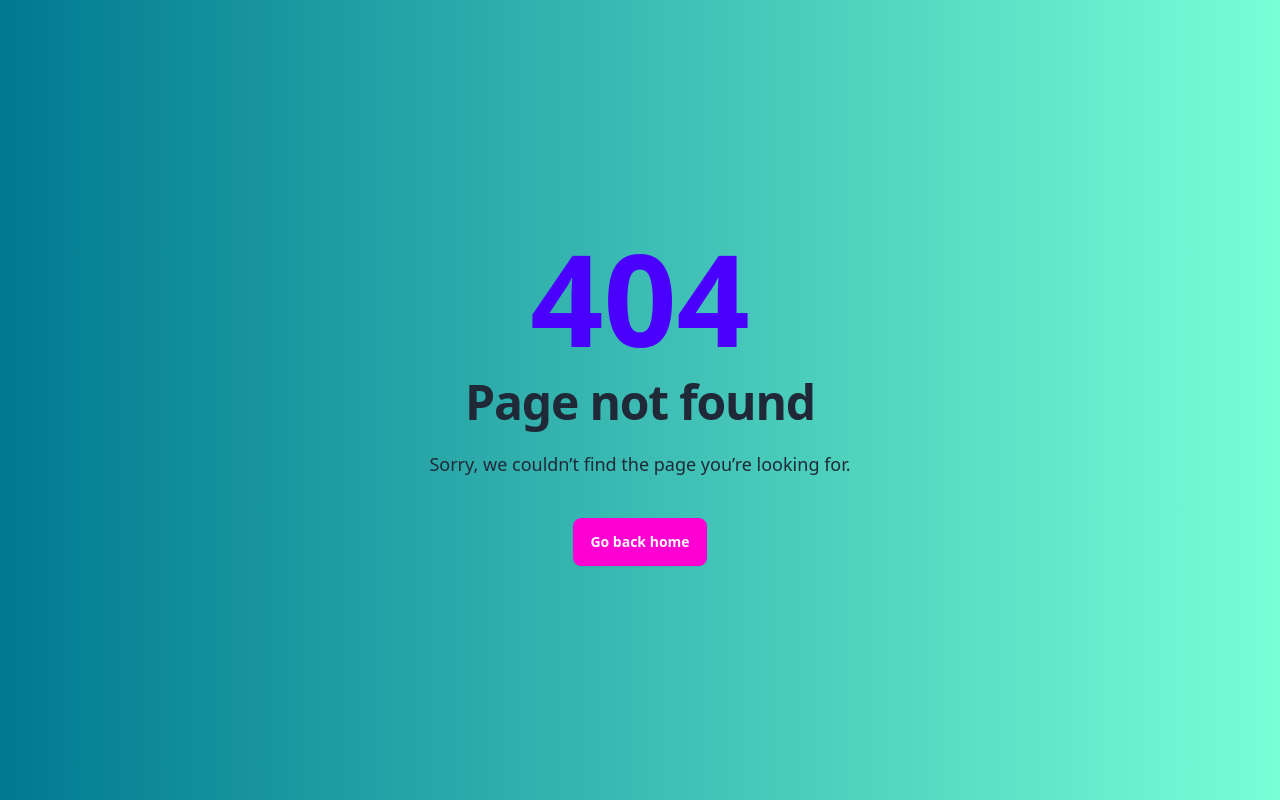
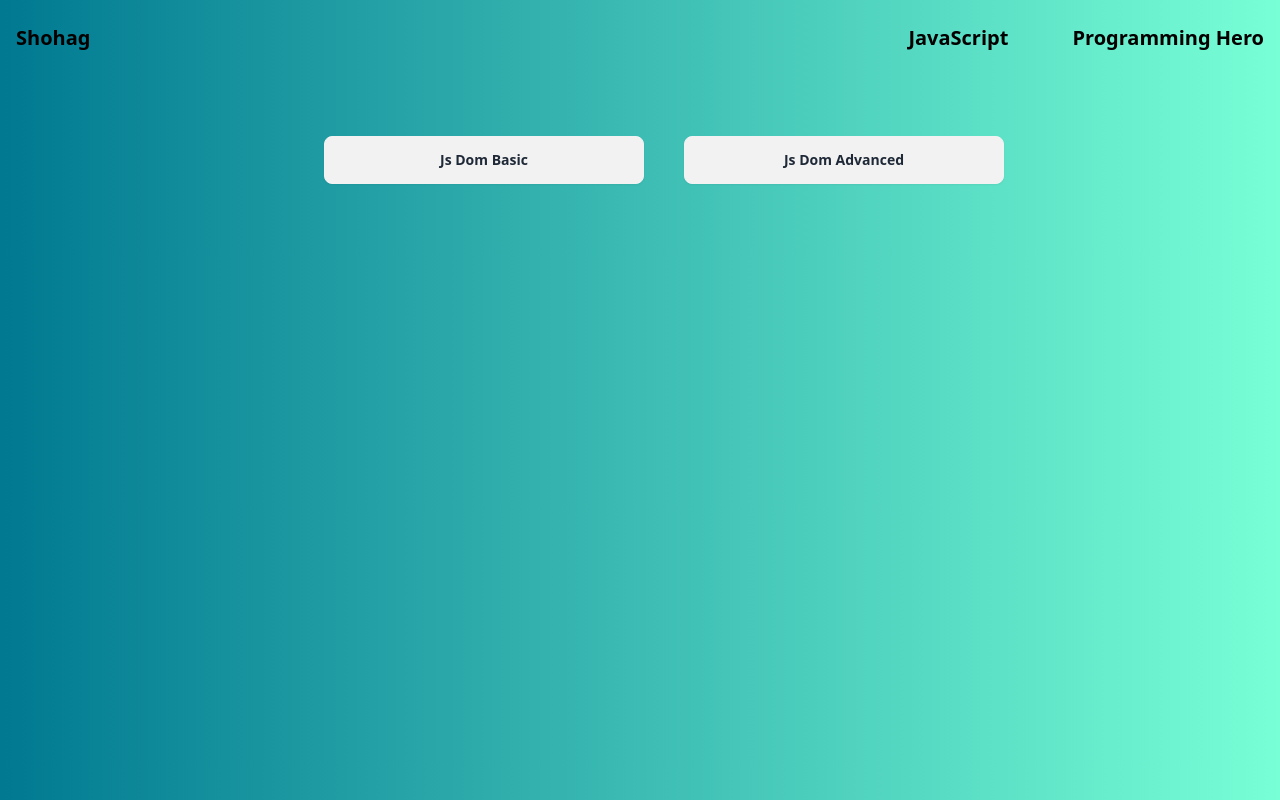
Before and after one commit to Ebadur-Rahman-Shohag/CodeClarified, a React (Vite) app: page /domjs in a window 1280 px wide. Before the commit this address had no page. Built offline with nearby package versions, Linux system fonts and the light colour scheme.

Commit message:
added js dom

```diff
--- /dev/null
+++ b/index.js
@@ -0,0 +1,3 @@
+console.log("April");
+printf("April")
+print("April")
--- a/src/App.jsx
+++ b/src/App.jsx
@@ -3,6 +3,7 @@ import HomeLayout from "./Pages/HomeLayout";
 import Error from "./Pages/Error";
 import Landing from "./Pages/Landing";
 import JavaScript from "./Pages/JavaScript";
+import Dom from "./Pages/ProgrammingHero";
 import ReactJs from "./Pages/ReactJs";
 import NodeJs from "./Pages/NodeJs";
 import ErrorElement from "./components/ErrorElement";
@@ -30,6 +31,11 @@ const router = createBrowserRouter([
         errorElement: <ErrorElement />,
       },
       {
+        path: "domjs",
+        element: <Dom />,
+        errorElement: <ErrorElement />,
+      },
+      {
         path: "react",
         element: <ReactJs />,
         errorElement: <ErrorElement />,
--- /dev/null
+++ b/src/Pages/ProgrammingHero.jsx
@@ -0,0 +1,18 @@
+
+import ProgrammingHeroTopic from "../components/ProgrammingHeroTopic";
+import { heroData } from "../data/data";
+
+
+function Dom() {
+    return (
+        <div className="w-full">
+            <div className="flex flex-wrap justify-center align-start container mx-auto mt-14 px-4 lg:px-0">
+                {heroData.map((el) => (
+                    <ProgrammingHeroTopic key={el.id} title={el.title} data={el.data} />
+                ))}
+            </div>
+        </div>
+    );
+}
+
+export default Dom;
--- a/src/Pages/ReactJs.jsx
+++ b/src/Pages/ReactJs.jsx
@@ -15,4 +15,5 @@ function ReactJs() {
   );
 }
 
+console.log("April");
 export default ReactJs;
--- a/src/components/JavaScriptTopic.jsx
+++ b/src/components/JavaScriptTopic.jsx
@@ -12,7 +12,7 @@ function JavaScriptTopic({ title, data }) {
         <ul>
           {data.map((el) => (
             <li key={el.id}>
-              <a title={el.title} href={el.href} className="block truncate">
+              <a title={el.title} href={el.href} className="block truncate" target="_blank">
                 {el.title}
               </a>
             </li>
--- a/src/components/Navbar.jsx
+++ b/src/components/Navbar.jsx
@@ -1,5 +1,5 @@
 import { Link } from "react-router-dom";
-import { useState } from 'react';
+import { useState } from "react";
 
 function Navbar() {
   const [isOpen, setIsOpen] = useState(false);
@@ -8,16 +8,28 @@ function Navbar() {
     <nav className="w-full bg-gradient-to-left from-#78ffd6 to-#007991 text-xl font-bold text-black">
       <div className="container mx-auto flex justify-between items-center px-4 py-2">
         <Link to="/">Shohag</Link>
-        <button
-          className=" md:hidden"
-          onClick={() => setIsOpen(!isOpen)}>
-          {isOpen ? 'Close' : 'Menu'}
+        <button className=" md:hidden" onClick={() => setIsOpen(!isOpen)}>
+          {isOpen ? "Close" : "Menu"}
         </button>
-        <div className={`flex-col md:flex-row gap-x-16 py-4 md:flex ${isOpen ? 'flex' : 'hidden'}`}>
-          <Link to="/timeline" className="block text-center">TimeLine</Link>
-          <Link to="/javascript" className="block text-center">JavaScript</Link>
-          <Link to="/react" className="block text-center">ReactJs</Link>
-          <Link to="/node" className="block text-center">NodeJs</Link>
+        <div
+          className={`flex-col md:flex-row gap-x-16 py-4 md:flex ${isOpen ? "flex" : "hidden"
+            }`}
+        >
+          {/* <Link to="/timeline" className="block text-center">
+            TimeLine
+          </Link> */}
+          <Link to="/javascript" className="block text-center">
+            JavaScript
+          </Link>
+          <Link to="/domjs" className="block text-center">
+            Programming Hero
+          </Link>
+          {/* <Link to="/react" className="block text-center">
+            ReactJs
+          </Link> */}
+          {/* <Link to="/node" className="block text-center">
+            NodeJs
+          </Link> */}
         </div>
       </div>
     </nav>
--- /dev/null
+++ b/src/components/ProgrammingHeroTopic.jsx
@@ -0,0 +1,26 @@
+/* eslint-disable react/prop-types */
+function ProgrammingHeroTopic({ title, data }) {
+    return (
+        <div className="md:ml-10 dropdown w-full md:w-1/2 lg:w-1/3 xl:w-1/4">
+            <button tabIndex={0} role="button" className="btn m-1 w-full">
+                {title}
+            </button>
+            <div
+                tabIndex={0}
+                className="dropdown-content z-10 menu shadow bg-base-100 rounded-box w-full max-w-sm max-h-80 overflow-y-auto"
+            >
+                <ul>
+                    {data.map((el) => (
+                        <li key={el.id}>
+                            <a title={el.title} href={el.href} className="block truncate" target="_blank">
+                                {el.title}
+                            </a>
+                        </li>
+                    ))}
+                </ul>
+            </div>
+        </div>
+    );
+}
+
+export default ProgrammingHeroTopic;
--- a/src/components/ReactTopic.jsx
+++ b/src/components/ReactTopic.jsx
@@ -13,8 +13,9 @@ function ReactTopic({ title, data }) {
         >
           <ul>
             {data.map((el) => (
+              console.log(el),
               <li key={el.id}>
-              <a title={el.title} href={el.href} className="block truncate">
+                <a title={el.title} href={el.href} className="block truncate" target="_blank">
                   {el.title}
                 </a>
               </li>
--- a/src/data/data.jsx
+++ b/src/data/data.jsx
@@ -227,7 +227,6 @@ const javascriptData = [
         title: "8. A Simple Project",
         href: "https://chat.openai.com/share/e585ab60-a3e9-4ae3-ae58-f8be47f3af87",
       },
-
     ],
   },
   {
@@ -600,7 +599,8 @@ const javascriptData = [
   {
     id: nanoid(),
     title: "Advanced DOM and Events",
-    data: [      {
+    data: [
+      {
         id: nanoid(),
         title: "1. How the DOM Really Works",
         href: "https://chat.openai.com/share/37c024b7-7376-4db4-927d-87440c6454b5",
@@ -609,7 +609,8 @@ const javascriptData = [
         id: nanoid(),
         title: "2. Selecting, Creating, and Deleting Elements",
         href: "https://chat.openai.com/share/62a17853-55a5-4d70-b2d2-325ae5fe8358",
-    },      {
+      },
+      {
         id: nanoid(),
         title: "3. Styles, Attributes and Classes",
         href: "https://chat.openai.com/share/37c024b7-7376-4db4-927d-87440c6454b5",
@@ -618,7 +619,8 @@ const javascriptData = [
         id: nanoid(),
         title: "4. Implementing Smooth Scrolling",
         href: "https://chat.openai.com/share/62a17853-55a5-4d70-b2d2-325ae5fe8358",
-    },      {
+      },
+      {
         id: nanoid(),
         title: "5. Types of Events and Event Handlers",
         href: "https://chat.openai.com/share/37c024b7-7376-4db4-927d-87440c6454b5",
@@ -627,7 +629,8 @@ const javascriptData = [
         id: nanoid(),
         title: "6. Event Propagation: Bubbling and Capturing",
         href: "https://chat.openai.com/share/62a17853-55a5-4d70-b2d2-325ae5fe8358",
-    },      {
+      },
+      {
         id: nanoid(),
         title: "7. Event Delegation: Implementing Page Navigation",
         href: "https://chat.openai.com/share/37c024b7-7376-4db4-927d-87440c6454b5",
@@ -651,7 +654,8 @@ const javascriptData = [
         id: nanoid(),
         title: "11. Implementing a Sticky Navigation: The Scroll Event",
         href: "https://chat.openai.com/share/62a17853-55a5-4d70-b2d2-325ae5fe8358",
-    },   {
+      },
+      {
         id: nanoid(),
         title: "12. A Better Way: The Intersection Observer API",
         href: "https://chat.openai.com/share/62a17853-55a5-4d70-b2d2-325ae5fe8358",
@@ -680,7 +684,8 @@ const javascriptData = [
         id: nanoid(),
         title: "17. Efficient Script Loading: defer and async",
         href: "https://chat.openai.com/share/62a17853-55a5-4d70-b2d2-325ae5fe8358",
-    },],
+      },
+    ],
   },
   {
     id: nanoid(),
@@ -797,7 +802,8 @@ const javascriptData = [
   {
     id: nanoid(),
     title: "Moders Js Development",
-    data: [      {
+    data: [
+      {
         id: nanoid(),
         title: "1. An Overview of Modern JavaScript Development",
         href: "https://chat.openai.com/share/c0b2fb7b-f9b6-42e2-b5c8-0a8f12696ae1",
@@ -866,7 +872,8 @@ const javascriptData = [
         id: nanoid(),
         title: "14. Let's Fix Some Bad Code: Part 2",
         href: "https://chat.openai.com/share/b223bfe5-a7ba-4b42-8e33-1e68e7b1fb5d",
-    },],
+      },
+    ],
   },
   {
     id: nanoid(),
@@ -913,4 +920,105 @@ const reactData = [
   },
 ];
 
-export { javascriptData, reactData };
+const heroData = [
+  {
+    id: nanoid(),
+    title: "Js Dom Basic",
+    data: [
+      {
+        id: nanoid(),
+        title: "1.What is dom, Connect your JS file with html file",
+        href: "https://claude.ai/share/75679553-aa4c-4291-b7f6-f5b38a4ee330",
+      },
+      {
+        id: nanoid(),
+        title: "2.Traversing dom - getElementsByTagName",
+        href: "https://claude.ai/share/7a6bc7f9-fc8e-4bcc-b3f1-005dadb12279",
+      },
+      {
+        id: nanoid(),
+        title: "3.Traversing dom - getElementByClass VS getElementById",
+        href: "https://claude.ai/share/362237d3-92e1-424d-b869-f40ab8c41ca0",
+      },
+      {
+        id: nanoid(),
+        title: "4.Traversing dom - getElementByQuerySelector, querySelectorAll",
+        href: "https://claude.ai/share/0e1b7922-94f7-4449-a1a9-d503dbca3f7c",
+      },
+      {
+        id: nanoid(),
+        title: "5.Dynamic style, getAttribute, setAttribute, innerText, innerHTML",
+        href: "https://claude.ai/share/b4e5d0ef-4109-4f56-a543-1fc55acc72b1",
+      },
+      {
+        id: nanoid(),
+        title: "6.Styling dom properties, add and remove css class using JS",
+        href: "https://claude.ai/share/e1171669-0b00-46b1-8e88-2a9e78fa9eb4",
+      },
+      {
+        id: nanoid(),
+        title: "7.NodeList, htmlcollection, parentNode, childnodes, createElement",
+        href: "https://claude.ai/share/4b24559f-22fd-4f9e-b314-ce4067a8fca0",
+      },
+      {
+        id: nanoid(),
+        title: "8.Create HTML elements using Javascript and appendChild",
+        href: "https://claude.ai/share/c863148f-649f-4e39-842c-bec585f24685",
+      },
+    ],
+  },
+  {
+    id: nanoid(),
+    title: "Js Dom Advanced",
+    data: [
+      {
+        id: nanoid(),
+        title: "1.Basic of DOM all in one",
+        href: "https://claude.ai/share/1d795385-4df9-4a90-83e5-7796e38a9b62",
+      },
+      {
+        id: nanoid(),
+        title: "2.What is Event, different types of event in web",
+        href: "https://claude.ai/share/d5e6d7a2-08fb-4372-98c5-a2a2f6ead81f",
+      },
+      {
+        id: nanoid(),
+        title: "3.Add onclick handler directly or via javascript",
+        href: "https://claude.ai/share/93b7a358-2d41-4cef-bde2-6552a59d86da",
+      },
+      {
+        id: nanoid(),
+        title: "4.Different ways to use addEventListener on a button",
+        href: "https://claude.ai/share/a50fb8a0-bd74-4dea-934a-2da61961824f",
+      },
+      {
+        id: nanoid(),
+        title: "5.Integrate Event innerText and Text update by Event Event Handlers",
+        href: "https://claude.ai/share/baf8accb-098e-41ae-b250-892fa8376a90",
+      },
+      {
+        id: nanoid(),
+        title: "6.Create a comment box and display comment",
+        href: "https://claude.ai/share/8c02c5dd-91db-4e5c-8240-68f044b2f9de",
+      },
+      {
+        id: nanoid(),
+        title: "7.Explore more event type and Simple github like delete confirmation button",
+        href: "https://claude.ai/share/41b53545-558f-4c2f-8199-c732cc8e268e",
+      },
+      {
+        id: nanoid(),
+        title: "8.Event bubble and Stop propagating",
+        href: "https://claude.ai/share/fcc45803-680a-49a8-aeb6-20cbb1c6efdc",
+      },
+      {
+        id: nanoid(),
+        title: "8.Event delegate and benefit of Event bubble",
+        href: "https://claude.ai/share/b7317b32-f56d-4e75-b92a-b43f352ce962",
+      },
+
+    ],
+  },
+];
+
+export { javascriptData, reactData, heroData };
```
Lines whose indentation alone changed are shown as unchanged.
